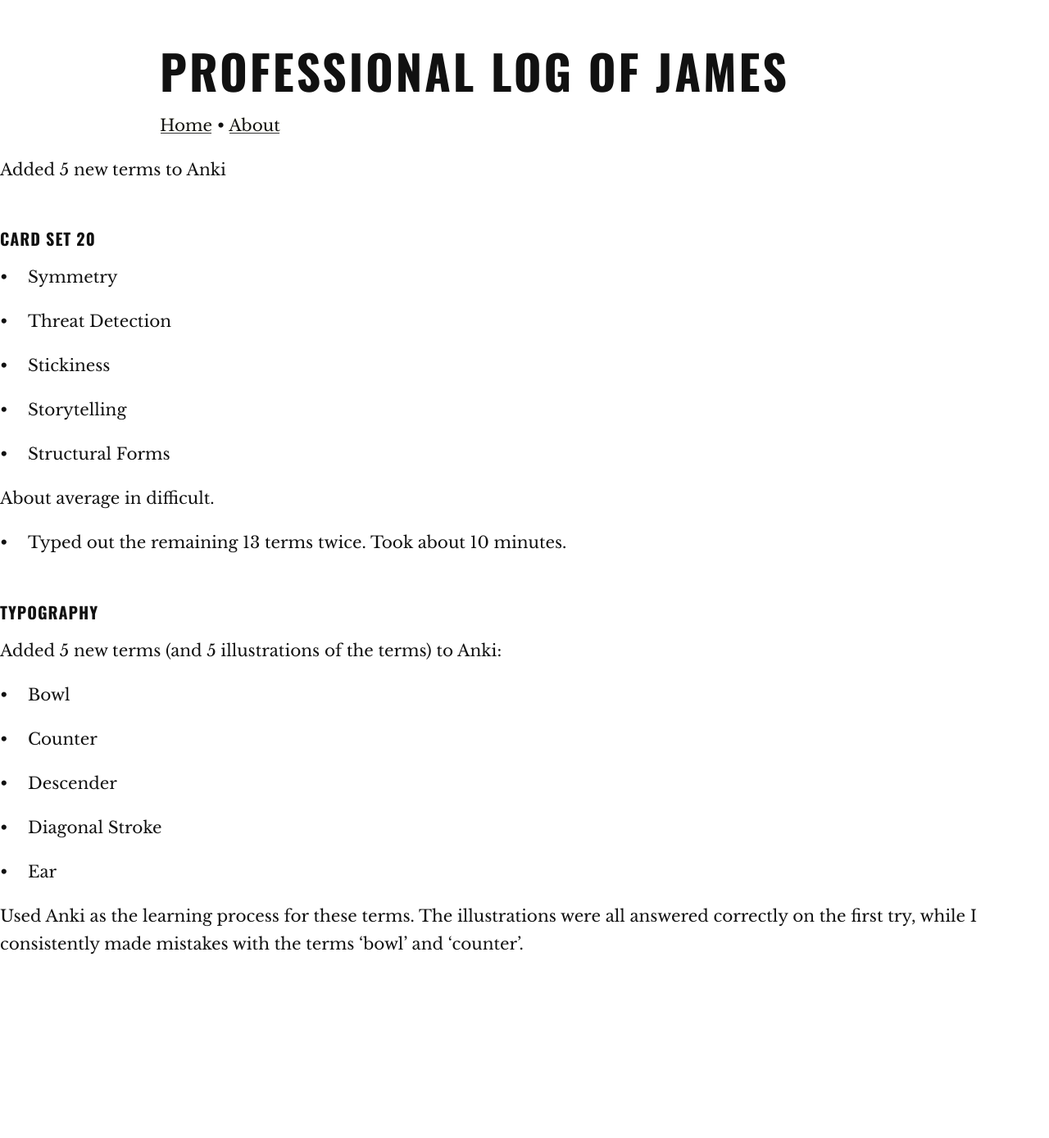
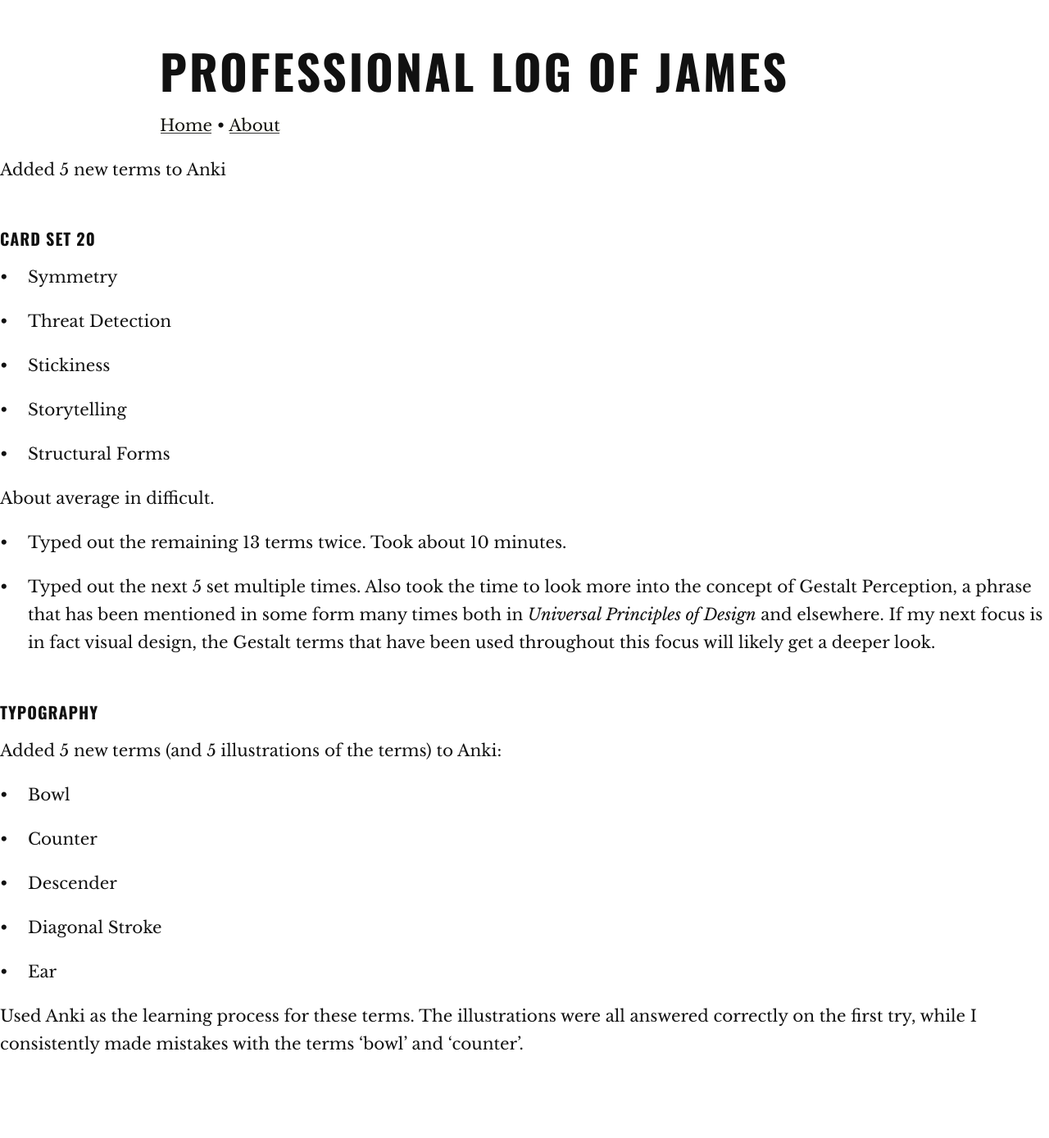
Before and after one commit to jpex/log, a Jekyll site: the page built from _posts/2017-12-04-32.md, in a window 1280 px wide. Shown: the whole page at 82% size. Built offline with Jekyll 4.4.1, drawn with Linux system fonts in a browser that asks for light colours; before the commit the page ends 1267 px from its top, so only the background shows below that.

Commit message:
Update 2017-12-04-32.md

```diff
--- a/_posts/2017-12-04-32.md
+++ b/_posts/2017-12-04-32.md
@@ -20,6 +20,8 @@ About average in difficult.
 
 * Typed out the remaining 13 terms twice. Took about 10 minutes.
 
+* Typed out the next 5 set multiple times. Also took the time to look more into the concept of Gestalt Perception, a phrase that has been mentioned in some form many times both in *Universal Principles of Design* and elsewhere. If my next focus is in fact visual design, the Gestalt terms that have been used throughout this focus will likely get a deeper look.
+
 ### Typography
 
 Added 5 new terms (and 5 illustrations of the terms) to Anki:
```
